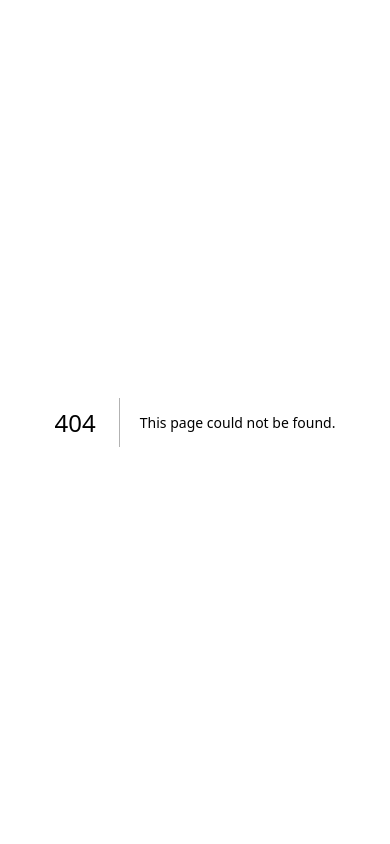
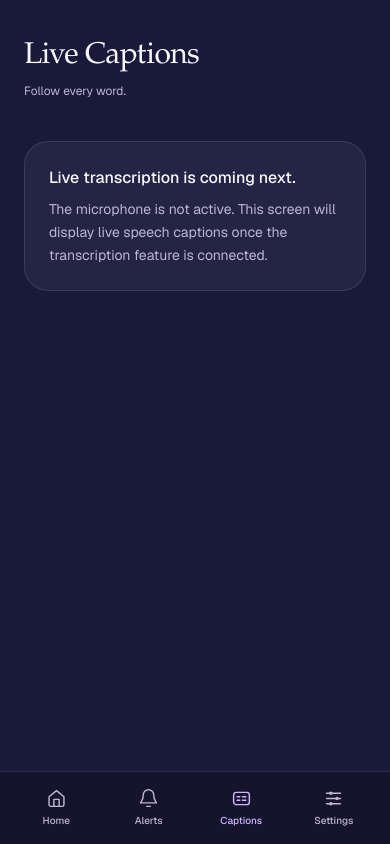
Before and after one commit to DilverSingh23/soundsight, a Next.js app in the folder frontend/: page /captions in a window 390 px wide. Before the commit this address had no page. Built offline with nearby package versions, Linux system fonts and the light colour scheme.

Commit message:
feat: implement responsive app navigation

```diff
--- /dev/null
+++ b/frontend/app/captions/page.tsx
@@ -0,0 +1,26 @@
+import ScreenHeading from "@/components/ui/screen-heading";
+
+/** Temporary destination so the Captions navigation tab is functional. */
+export default function CaptionsPage() {
+  return (
+    <main className="flex flex-1 flex-col px-6 pt-10">
+      <ScreenHeading
+        title="Live Captions"
+        subtitle="Follow every word."
+        inverted
+      />
+      <section
+        aria-label="Captions availability"
+        className="mt-10 rounded-3xl border border-white/10 bg-white/5 p-6"
+      >
+        <p className="text-base font-medium text-light-on-dark">
+          Live transcription is coming next.
+        </p>
+        <p className="mt-2 text-sm leading-relaxed text-muted-on-dark">
+          The microphone is not active. This screen will display live speech
+          captions once the transcription feature is connected.
+        </p>
+      </section>
+    </main>
+  );
+}
--- a/frontend/app/layout.tsx
+++ b/frontend/app/layout.tsx
@@ -1,5 +1,6 @@
 import type { Metadata } from "next";
 import { Geist, Geist_Mono } from "next/font/google";
+import AppShell from "@/components/navigation/app-shell";
 import "./globals.css";
 
 const geistSans = Geist({
@@ -24,7 +25,9 @@ export default function RootLayout({ children }: LayoutProps<"/">) {
       lang="en"
       className={`${geistSans.variable} ${geistMono.variable} h-full antialiased`}
     >
-      <body className="min-h-full flex flex-col">{children}</body>
+      <body className="min-h-full flex flex-col">
+        <AppShell>{children}</AppShell>
+      </body>
     </html>
   );
 }
--- /dev/null
+++ b/frontend/app/settings/page.tsx
@@ -0,0 +1,23 @@
+import ScreenHeading from "@/components/ui/screen-heading";
+
+/** Temporary destination so the Settings navigation tab is functional. */
+export default function SettingsPage() {
+  return (
+    <main className="flex flex-1 flex-col px-6 pt-10">
+      <ScreenHeading
+        title="Make it yours"
+        subtitle="Small adjustments. A world of difference."
+      />
+      <section
+        aria-label="Settings availability"
+        className="mt-10 rounded-3xl border border-outline bg-surface p-6"
+      >
+        <p className="text-base font-medium">Preferences are coming soon.</p>
+        <p className="mt-2 text-sm leading-relaxed text-muted">
+          Notification categories, text size, contrast, and voice settings will
+          be available here in the upcoming settings implementation.
+        </p>
+      </section>
+    </main>
+  );
+}
--- /dev/null
+++ b/frontend/components/navigation/app-shell.tsx
@@ -0,0 +1,37 @@
+"use client";
+
+import type { ReactNode } from "react";
+import { usePathname } from "next/navigation";
+import BottomNavigation from "./bottom-navigation";
+
+type AppShellProps = {
+  children: ReactNode;
+};
+
+/** A shared mobile canvas; routes choose their Figma light/dark presentation. */
+export default function AppShell({ children }: AppShellProps) {
+  const pathname = usePathname();
+  const isHome = pathname === "/";
+  const isCaptions = pathname === "/captions";
+  const isAlertDetail = pathname.startsWith("/alerts/");
+  const isDark = isHome || isCaptions || isAlertDetail;
+
+  const backdrop = isHome
+    ? "bg-plum text-light-on-dark"
+    : isCaptions
+      ? "bg-caption text-light-on-dark"
+      : isAlertDetail
+        ? "bg-plum text-light-on-dark"
+        : "bg-background text-foreground";
+
+  return (
+    <div
+      className={`mx-auto flex min-h-dvh w-full max-w-[440px] flex-col ${backdrop}`}
+    >
+      <div className="flex min-h-0 flex-1 flex-col pb-[calc(84px+env(safe-area-inset-bottom))]">
+        {children}
+      </div>
+      <BottomNavigation theme={isDark ? "dark" : "light"} />
+    </div>
+  );
+}
--- /dev/null
+++ b/frontend/components/navigation/bottom-navigation.tsx
@@ -0,0 +1,71 @@
+"use client";
+
+import Link from "next/link";
+import { usePathname } from "next/navigation";
+import NavigationIcon, { type NavigationIconName } from "./navigation-icon";
+
+type NavigationTheme = "light" | "dark";
+
+type NavItem = {
+  href: string;
+  label: string;
+  icon: NavigationIconName;
+};
+
+const navigationItems: readonly NavItem[] = [
+  { href: "/", label: "Home", icon: "home" },
+  { href: "/alerts", label: "Alerts", icon: "alerts" },
+  { href: "/captions", label: "Captions", icon: "captions" },
+  { href: "/settings", label: "Settings", icon: "settings" },
+];
+
+function isActiveRoute(pathname: string, href: string) {
+  if (href === "/") return pathname === "/" || pathname === "/speak";
+  return pathname === href || pathname.startsWith(`${href}/`);
+}
+
+export default function BottomNavigation({ theme }: { theme: NavigationTheme }) {
+  const pathname = usePathname();
+  const dark = theme === "dark";
+
+  return (
+    <nav
+      aria-label="Primary navigation"
+      className={[
+        "fixed inset-x-0 bottom-0 z-50 mx-auto w-full max-w-[440px]",
+        "border-t px-3 pt-2 pb-[max(0.5rem,env(safe-area-inset-bottom))]",
+        dark
+          ? "border-white/10 bg-plum text-muted-on-dark"
+          : "border-outline bg-surface text-muted",
+      ].join(" ")}
+    >
+      <div className="flex items-stretch justify-around gap-1">
+        {navigationItems.map(({ href, label, icon }) => {
+          const active = isActiveRoute(pathname, href);
+          return (
+            <Link
+              key={href}
+              href={href}
+              aria-current={active ? "page" : undefined}
+              className={[
+                "flex min-h-[56px] min-w-0 flex-1 touch-manipulation flex-col",
+                "items-center justify-center gap-1 rounded-xl px-1 py-2",
+                "text-[10px] font-medium transition-colors",
+                active
+                  ? dark
+                    ? "text-[#d1b4ff]"
+                    : "text-brand-deep"
+                  : dark
+                    ? "text-muted-on-dark hover:text-light-on-dark"
+                    : "text-muted hover:text-foreground",
+              ].join(" ")}
+            >
+              <NavigationIcon name={icon} />
+              <span>{label}</span>
+            </Link>
+          );
+        })}
+      </div>
+    </nav>
+  );
+}
--- /dev/null
+++ b/frontend/components/navigation/navigation-icon.tsx
@@ -0,0 +1,48 @@
+export type NavigationIconName = "home" | "alerts" | "captions" | "settings";
+
+export default function NavigationIcon({ name }: { name: NavigationIconName }) {
+  const shared = {
+    fill: "none",
+    stroke: "currentColor",
+    strokeWidth: 1.65,
+    strokeLinecap: "round" as const,
+    strokeLinejoin: "round" as const,
+  };
+
+  return (
+    <svg
+      aria-hidden="true"
+      width="21"
+      height="21"
+      viewBox="0 0 24 24"
+      {...shared}
+    >
+      {name === "home" && (
+        <>
+          <path d="m3.5 10 8.5-7 8.5 7v9a2 2 0 0 1-2 2h-13a2 2 0 0 1-2-2z" />
+          <path d="M9 21v-8h6v8" />
+        </>
+      )}
+      {name === "alerts" && (
+        <>
+          <path d="M18 8a6 6 0 0 0-12 0c0 7-3 7-3 9h18c0-2-3-2-3-9" />
+          <path d="M10 21h4" />
+        </>
+      )}
+      {name === "captions" && (
+        <>
+          <rect x="3" y="5" width="18" height="14" rx="3" />
+          <path d="M7 10h3m-3 4h3m3-4h4m-4 4h4" />
+        </>
+      )}
+      {name === "settings" && (
+        <>
+          <path d="M4 6h16M4 12h16M4 18h16" />
+          <circle cx="9" cy="6" r="2" fill="currentColor" stroke="none" />
+          <circle cx="16" cy="12" r="2" fill="currentColor" stroke="none" />
+          <circle cx="9" cy="18" r="2" fill="currentColor" stroke="none" />
+        </>
+      )}
+    </svg>
+  );
+}
```
